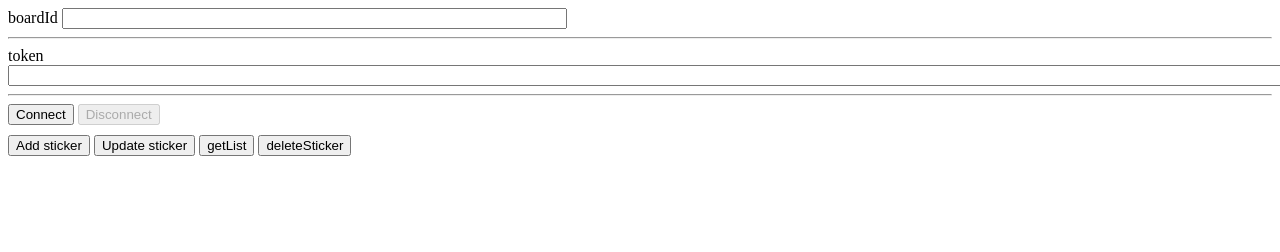
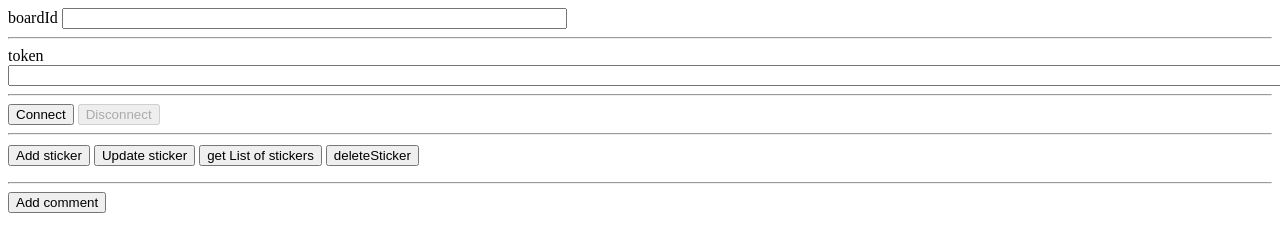
Before and after one commit to buharevanton/agl-thin, a plain HTML site: page index.html in a window 1280 px wide. Shown: the top 252 px of the page. Drawn offline with nearby package versions, Linux system fonts and the light colour scheme.

Commit message:
Refactoring. 'Add Comments' button.

```diff
--- a/index.html
+++ b/index.html
@@ -27,17 +27,23 @@
         <button id="connect" onclick="connect();">Connect</button>
         <button id="disconnect" disabled="disabled" onclick="disconnect();">Disconnect</button>
     </div>
+    <hr>
     <div id="conversationDiv">
         <label></label><input type="hidden" id="name"/>
         <button id="add" onclick="addSticker();">Add sticker</button>
         <button id="edit" onclick="updateSticker();">Update sticker</button>
-        <button id="get" onclick="getList();">getList</button>
+        <button id="get" onclick="getListOfStickers();">get List of stickers</button>
         <button id="delete" onclick="deleteSticker();">deleteSticker</button>
         <p id="response"></p>
+    </div>
+    <hr>
+    <div>
+        <button onclick="addComment();">Add comment</button>
     </div>
 </div>
 <script type="text/javascript">
     let stompClient = null;
+
     // const boardId = "26bc6c52-b879-4fd9-8e61-e994d1de2f71";
     var boardId;
     var token;
@@ -92,16 +98,16 @@
     }
 
     function deleteSticker() {
-      var name = document.getElementById('name').value;
-      stompClient.send(`/app/websocket/board/${boardId}`, {}, JSON.stringify({
-"action":"DELETE_STICKER",
-"parameters":{
-"stickerId":1
-}
-}));
+        var name = document.getElementById('name').value;
+        stompClient.send(`/app/websocket/board/${boardId}`, {}, JSON.stringify({
+            "action": "DELETE_STICKER",
+            "parameters": {
+                "stickerId": 1
+            }
+        }));
     }
 
-    function getList() {
+    function getListOfStickers() {
         var name = document.getElementById('name').value;
         stompClient.send(`/app/websocket/board/${boardId}`, {}, JSON.stringify({
             "action": "LIST_STICKER"
@@ -115,6 +121,10 @@
         p.appendChild(document.createTextNode(message));
         response.appendChild(p);
     }
+
+    function addComment() {
+
+    }
 </script>
 </body>
 </html>
```
